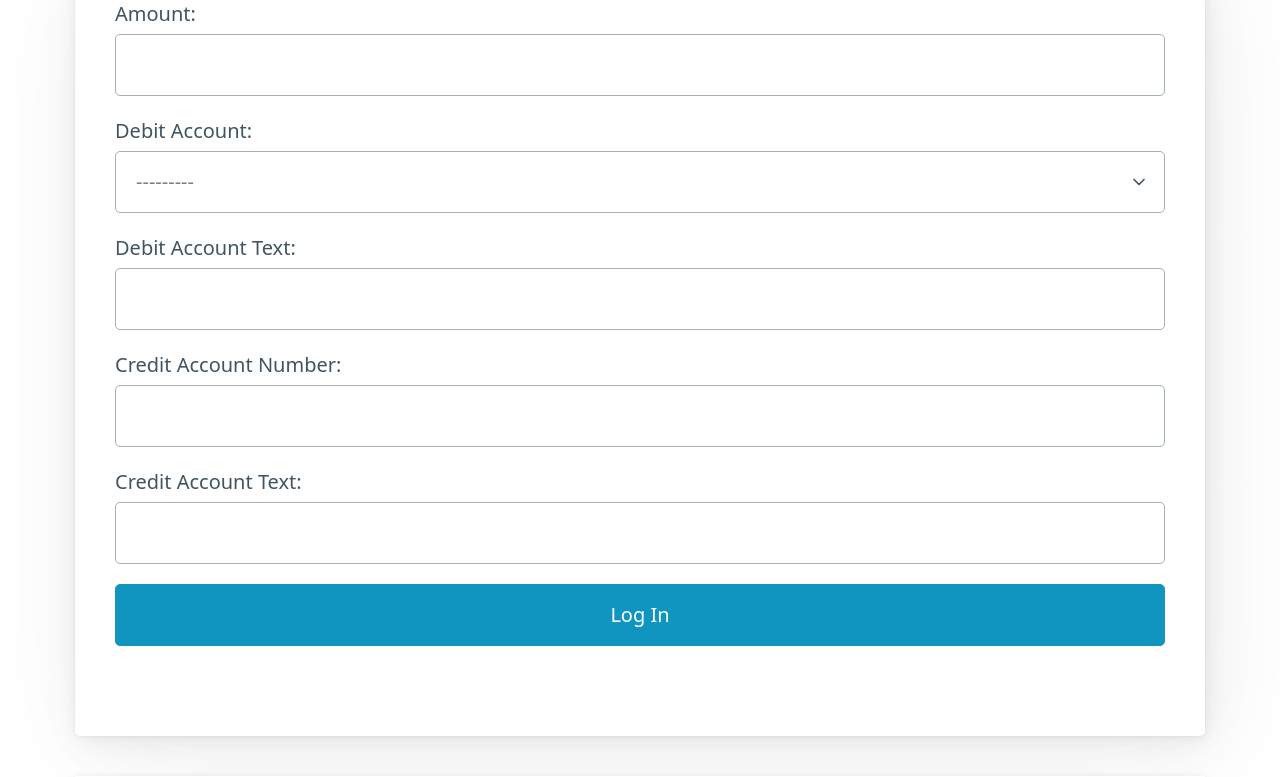
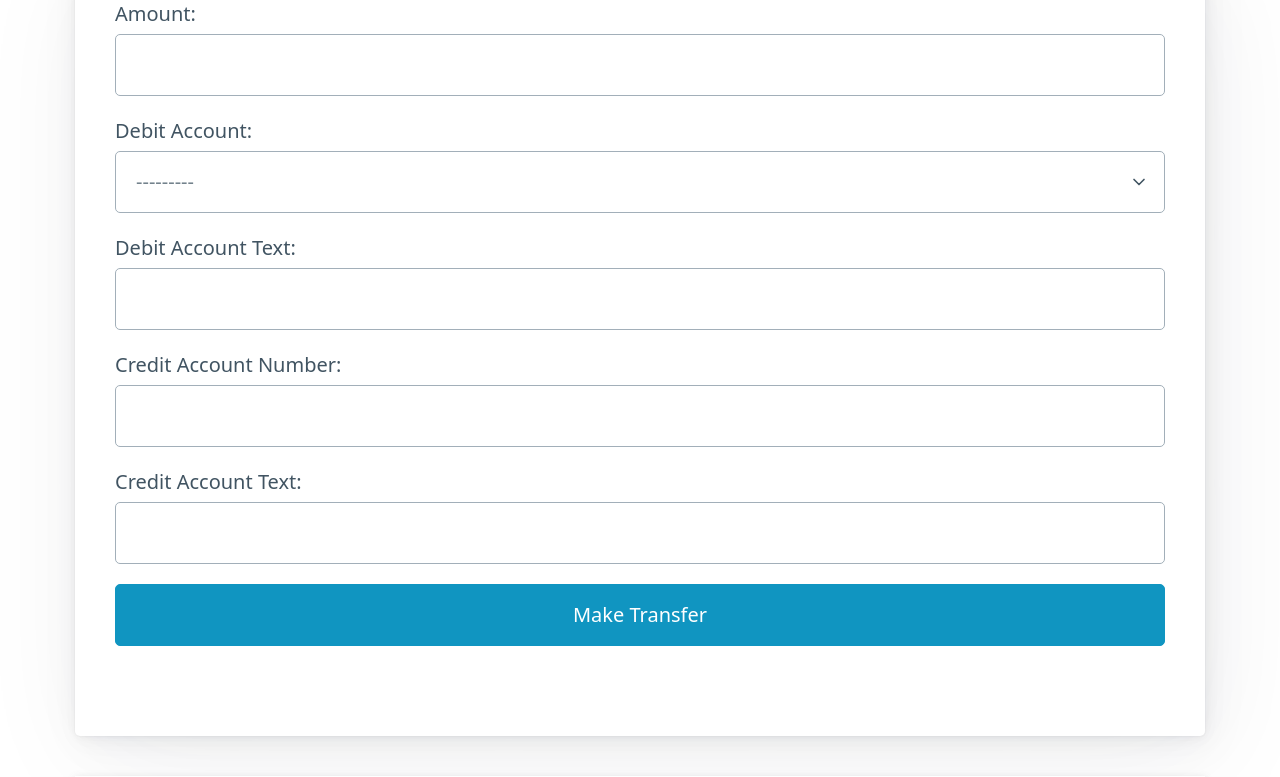
Before and after one commit to Omoezone/django-mandatory, a Django app: template django_mandatory/bank_app/templates/bank/make_transfer.html in a window 1280 px wide. Shown: the part 276-1053 px from the top of the page. Run offline with Django 4.2, Linux system fonts and the light colour scheme; the template is opened without the code that fills it: values that come from a table or form of the project are taken from there, others are empty; some libraries are stand-ins or nearby versions.

Commit message:
changed button

```diff
--- a/django_mandatory/bank_app/templates/bank/make_transfer.html
+++ b/django_mandatory/bank_app/templates/bank/make_transfer.html
@@ -6,7 +6,7 @@
         {% csrf_token %}
         <fieldset>
             {{ form }}
-        <button>Log In</button>
+        <button>Make Transfer</button>
         </fieldset>
     </form>
 </article>
--- a/django_mandatory/bank_app/views.py
+++ b/django_mandatory/bank_app/views.py
@@ -289,7 +289,7 @@ def send_transfer_request(request):
                 #token, created = Token.objects.get_or_create(user=user)
                 # User authentication
                 authResponse = requests.post("http://localhost:8001/api-token-auth/",
-                                       data={"username": "dummy", "password": "123"})
+                                       data={"username": "admin", "password": "123"})
                 tokenB = authResponse.json()
                 transfer_serializer = TransferModelSerializer(transModel)
                 serialized_data = transfer_serializer.data
```
